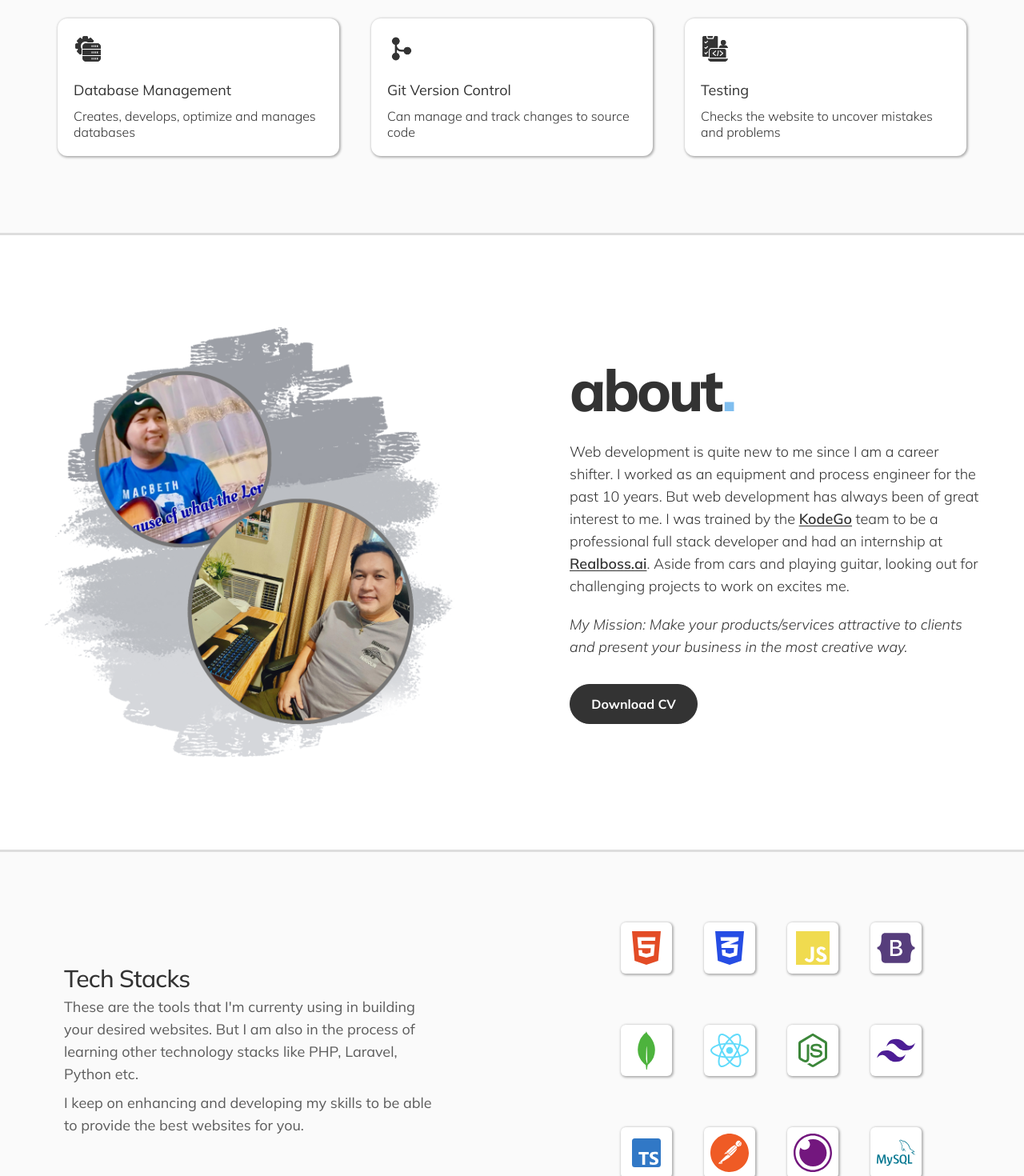
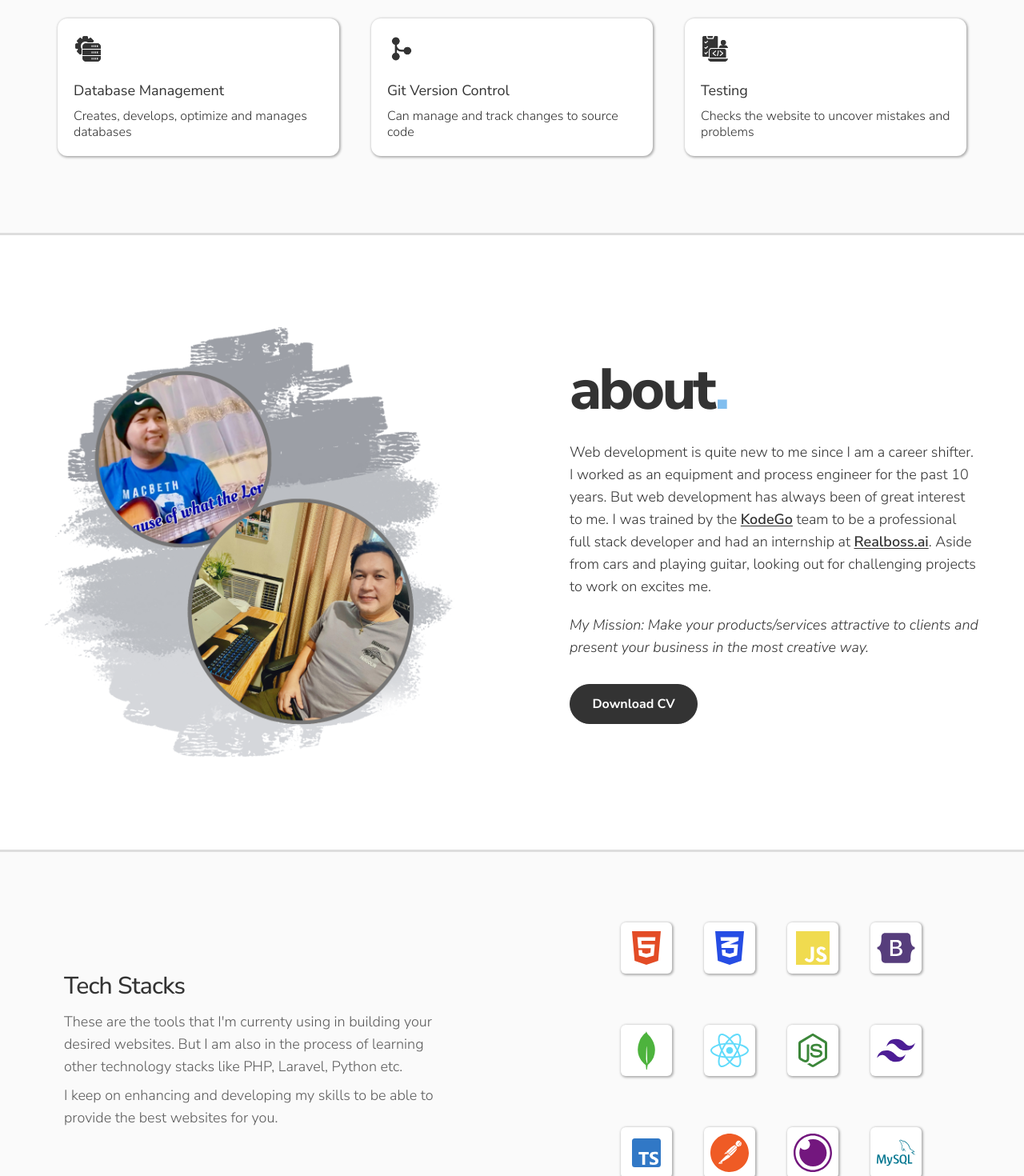
Before and after one commit to thygz/tj-portfolio, a React (Vite) app: page / in a window 1280 px wide. Shown: the part 1240-2710 px from the top of the page at 80% size. Built offline with nearby package versions, Linux system fonts and the light colour scheme.

Commit message:
Add google font style and change some styles

```diff
--- a/src/components/About.jsx
+++ b/src/components/About.jsx
@@ -63,23 +63,23 @@ const About = () => {
                 </div>
             </div>
             <div className="w-full py-[4.5rem] md:py-20 lg:py-[5.5rem] bg-[#fafafa] border-y-[3px] border-[#dddddd]">
-                <div className="max-w-7xl mx-auto px-8 sm:px-12 lg:px-10 xl:px-20 flex flex-col lg:flex-row gap-[4.5rem] min-[500px]:gap-20 md:gap-16 lg:gap-24 xl:gap-24 lg:justify-center lg:items-center">
+                <div className="max-w-7xl mx-auto px-8 sm:px-12 lg:px-16 xl:px-20 flex flex-col lg:flex-row gap-[4.5rem] min-[500px]:gap-20 md:gap-16 lg:gap-5 xl:gap-24 lg:justify-center lg:items-center">
                     <div className="flex flex-col flex-1">
                         <h1 className="font-medium text-[2.1rem] sm:text-3xl text-[#333333] tracking-tight">
                             Tech Stacks
                         </h1>
-                        <p className="text-lg min-[500px]:text-xl lg:text-lg text-[#333333] font-normal text-opacity-80 mt-2 min-[500px]:mt-3 lg:mt-1">
+                        <p className="text-lg min-[500px]:text-xl lg:text-lg text-[#333333] font-light text-opacity-80 mt-2 min-[500px]:mt-3">
                             These are the tools that I'm currenty using in
                             building your desired websites. But I am also in the
                             process of learning other technology stacks like
                             PHP, Laravel, Python etc.
                         </p>
-                        <p className="text-lg min-[500px]:text-xl lg:text-lg text-[#333333] font-normal text-opacity-80 mt-2">
+                        <p className="text-lg min-[500px]:text-xl lg:text-lg text-[#333333] font-light text-opacity-80 mt-2">
                             I keep on enhancing and developing my skills to be
                             able to provide the best websites for you.
                         </p>
                     </div>
-                    <div className="flex flex-1 justify-center items-center flex-wrap gap-x-[4.5rem] min-[410px]:gap-x-20 md:gap-x-14 lg:gap-x-8 xl:gap-x-10 gap-y-7 md:gap-y-8 lg:gap-y-16 xl:gap-y-16 text-5xl lg:pl-20">
+                    <div className="flex flex-1 justify-center items-center flex-wrap gap-x-[4.5rem] min-[410px]:gap-x-20 md:gap-x-14 lg:gap-x-8 xl:gap-x-10 gap-y-7 md:gap-y-8 lg:gap-y-16 xl:gap-y-16 text-5xl lg:pl-16 xl:pl-20">
                         <FaHtml5 className="text-[#e34c26] shadow-[1px_1px_3px_1px_rgba(0,0,0,0.3)] bg-[#ffffff] w-14 xl:w-16 h-14 xl:h-16 p-2 rounded-md" />
                         <FaCss3Alt className="text-[#264de4] shadow-[1px_1px_3px_1px_rgba(0,0,0,0.3)] bg-[#ffffff] w-14 xl:w-16 h-14 xl:h-16 p-2 rounded-md" />
                         <IoLogoJavascript className="text-[#f0db4f] shadow-[1px_1px_3px_1px_rgba(0,0,0,0.3)] bg-[#ffffff] w-14 xl:w-16 h-14 xl:h-16 p-2 rounded-md" />
--- a/src/components/Hero.jsx
+++ b/src/components/Hero.jsx
@@ -5,14 +5,14 @@ import { motion } from 'framer-motion';
 const Hero = () => {
     return (
         <section className="-mt-20 pt-28 sm:pt-32 lg:pt-28" id="hero">
-            <div className="max-w-7xl mx-auto flex gap-0 sm:gap-6 lg:gap-10 xl:gap-5 flex-col-reverse lg:flex-row justify-center items-center lg:px-5 pb-20 lg:pb-8 relative">
+            <div className="max-w-7xl mx-auto flex gap-0 sm:gap-6 lg:gap-0 xl:gap-5 flex-col-reverse lg:flex-row justify-center items-center lg:px-5 pb-20 lg:pb-8 relative">
                 <motion.div
                     initial={{ x: -100, opacity: 0 }}
                     animate={{ x: 0, opacity: 1 }}
                     transition={{ duration: 1, delay: 0.5 }}
                     className="lg:max-w-5xl mx-auto flex flex-1 flex-col px-8 sm:px-12 lg:px-2 mt-3 lg:mt-0 lg:pr-0 z-10"
                 >
-                    <p className="relative text-[3.1rem] sm:text-7xl lg:text-6xl xl:text-7xl font-extrabold text-[#333333] tracking-tighter">
+                    <p className="relative text-[3.1rem] sm:text-7xl lg:text-[4.2rem] xl:text-7xl font-extrabold text-[#333333] tracking-tighter font-mulish">
                         Teejay Villaluz
                     </p>
                     <p className="text-[1.3rem] min-[410px]:text-[1.35rem] md:text-2xl lg:max-w-xl font-light text-[#757575] mt-2 sm:mt-4 lg:mt-3 xl:mt-5">
@@ -27,12 +27,12 @@ const Hero = () => {
                     </p>
                     <div className="flex flex-col min-[550px]:flex-row gap-5 mt-10 lg:mt-7">
                         <Link to="about" smooth={true} duration={700}>
-                            <button className="w-full min-[550px]:w-48 lg:w-44 xl:w-48 py-3 rounded-full bg-[#333333] border border-[#333333] text-[#ffffff] text-base min-[500px]:text-lg lg:text-base font-semibold hover:text-[#333333] hover:border-[#333333] hover:bg-transparent duration-150">
+                            <button className="w-full min-[550px]:w-48 py-3 rounded-full bg-[#333333] border border-[#333333] text-[#ffffff] text-base min-[500px]:text-lg lg:text-base font-semibold hover:text-[#333333] hover:border-[#333333] hover:bg-transparent duration-150">
                                 Know me better
                             </button>
                         </Link>
                         <Link to="projects" smooth={true} duration={1000}>
-                            <button className="w-full min-[550px]:w-48 lg:w-44 xl:w-48 py-3 rounded-full border border-[#333333] text-[#333333] text-base min-[500px]:text-lg lg:text-base font-semibold hover:bg-[#333333] hover:text-[#ffffff] hover:border-[#333333] duration-150">
+                            <button className="w-full min-[550px]:w-48 py-3 rounded-full border border-[#333333] text-[#333333] text-base min-[500px]:text-lg lg:text-base font-semibold hover:bg-[#333333] hover:text-[#ffffff] hover:border-[#333333] duration-150">
                                 Look what I can do
                             </button>
                         </Link>
@@ -44,7 +44,7 @@ const Hero = () => {
                     transition={{ duration: 1, delay: 0.5 }}
                     src={tjImage}
                     alt="tj-image"
-                    className="min-[390px]:w-[25rem] min-[410px]:w-[26rem] min-[425px]:w-[27rem] sm:w-[34rem] lg:w-[30rem] xl:w-[34rem] z-10 px-8 md:px-9 lg:px-0"
+                    className="min-[390px]:w-[25rem] min-[410px]:w-[26rem] min-[425px]:w-[27rem] sm:w-[34rem] lg:w-[28rem] xl:w-[34rem] z-10 px-8 md:px-9 lg:px-0"
                 />
                 {/* <motion.div
                     initial={{ x: 100, opacity: 0 }}
--- a/src/components/Skills.jsx
+++ b/src/components/Skills.jsx
@@ -21,7 +21,8 @@ const Skills = () => {
         {
             icon: `${frontend}`,
             title: 'Frontend Development',
-            description: 'Translate visual designs into functional code',
+            description:
+                'Translate visual designs into functional and clean code',
         },
         {
             icon: `${backend}`,
@@ -59,7 +60,8 @@ const Skills = () => {
         {
             icon: `${communication}`,
             title: 'Communication',
-            description: 'Capable of listening, speaking and observing',
+            description:
+                'Capable of listening, speaking, observing and suggesting',
         },
         {
             icon: `${collaboration}`,
--- a/src/index.css
+++ b/src/index.css
@@ -1,12 +1,10 @@
-@import url('https://fonts.googleapis.com/css2?family=Lato:ital,wght@0,100;0,300;0,400;0,700;0,900;1,100;1,300;1,400;1,700;1,900&display=swap');
-@import url('https://fonts.googleapis.com/css2?family=Inter:ital,opsz,wght@0,14..32,100..900;1,14..32,100..900&display=swap');
 @import url('https://fonts.googleapis.com/css2?family=Mulish:ital,wght@0,200..1000;1,200..1000&display=swap');
+@import url('https://fonts.googleapis.com/css2?family=Nunito+Sans:ital,opsz,wght@0,6..12,200..1000;1,6..12,200..1000&display=swap');
 
 @tailwind base;
 @tailwind components;
 @tailwind utilities;
 
 :root {
-    /* font-family: 'Inter', sans-serif; */
-    font-family: 'Mulish', sans-serif;
+    font-family: 'Nunito Sans', sans-serif;
 }
--- a/tailwind.config.js
+++ b/tailwind.config.js
@@ -4,7 +4,7 @@ export default {
     theme: {
         extend: {
             fontFamily: {
-                lato: ['Lato', 'sans-serif'],
+                mulish: ['Mulish', 'sans-serif'],
             },
             backgroundImage: {
                 background2: 'url(./assets/background2.jpg)',
```
